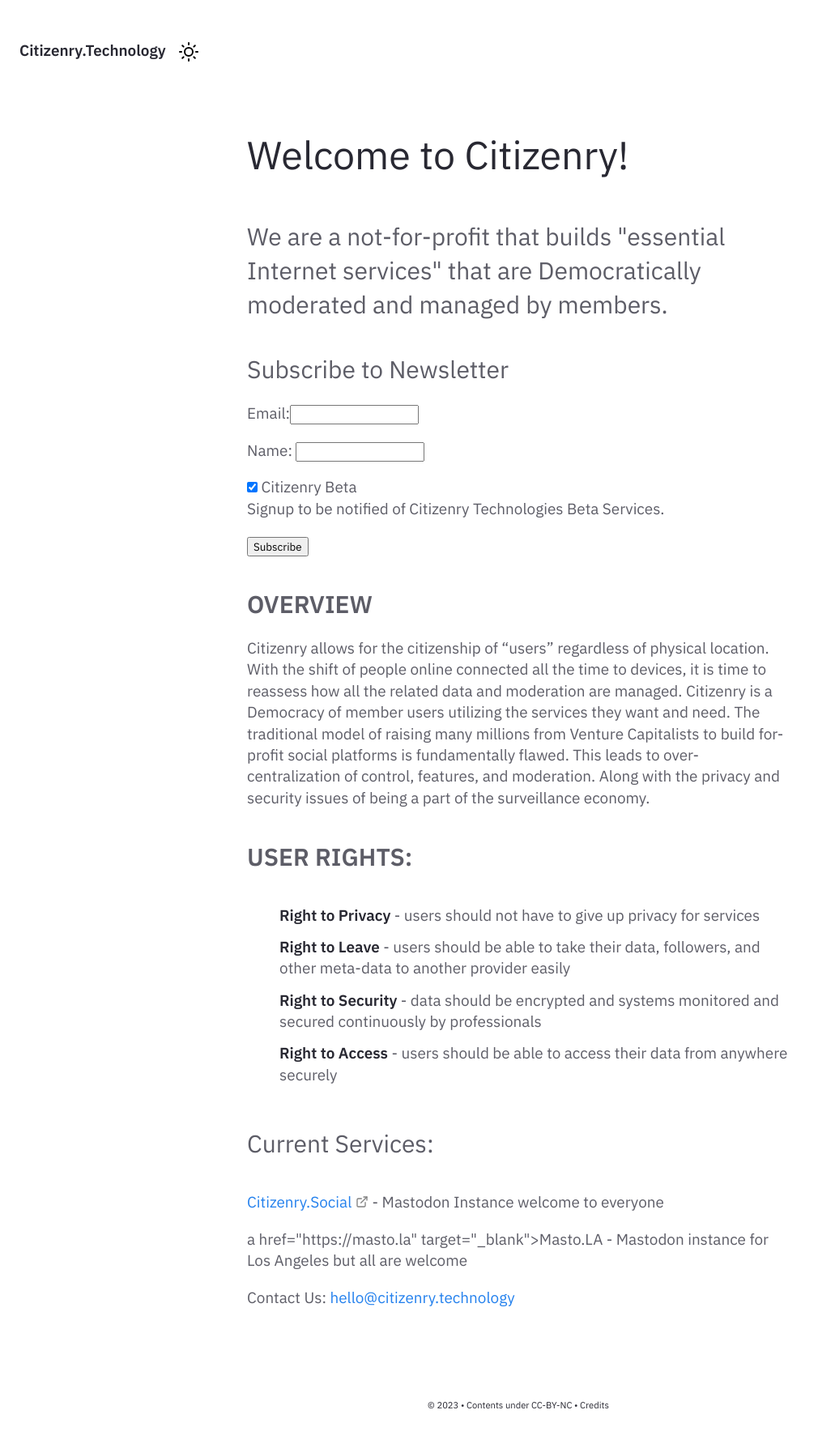
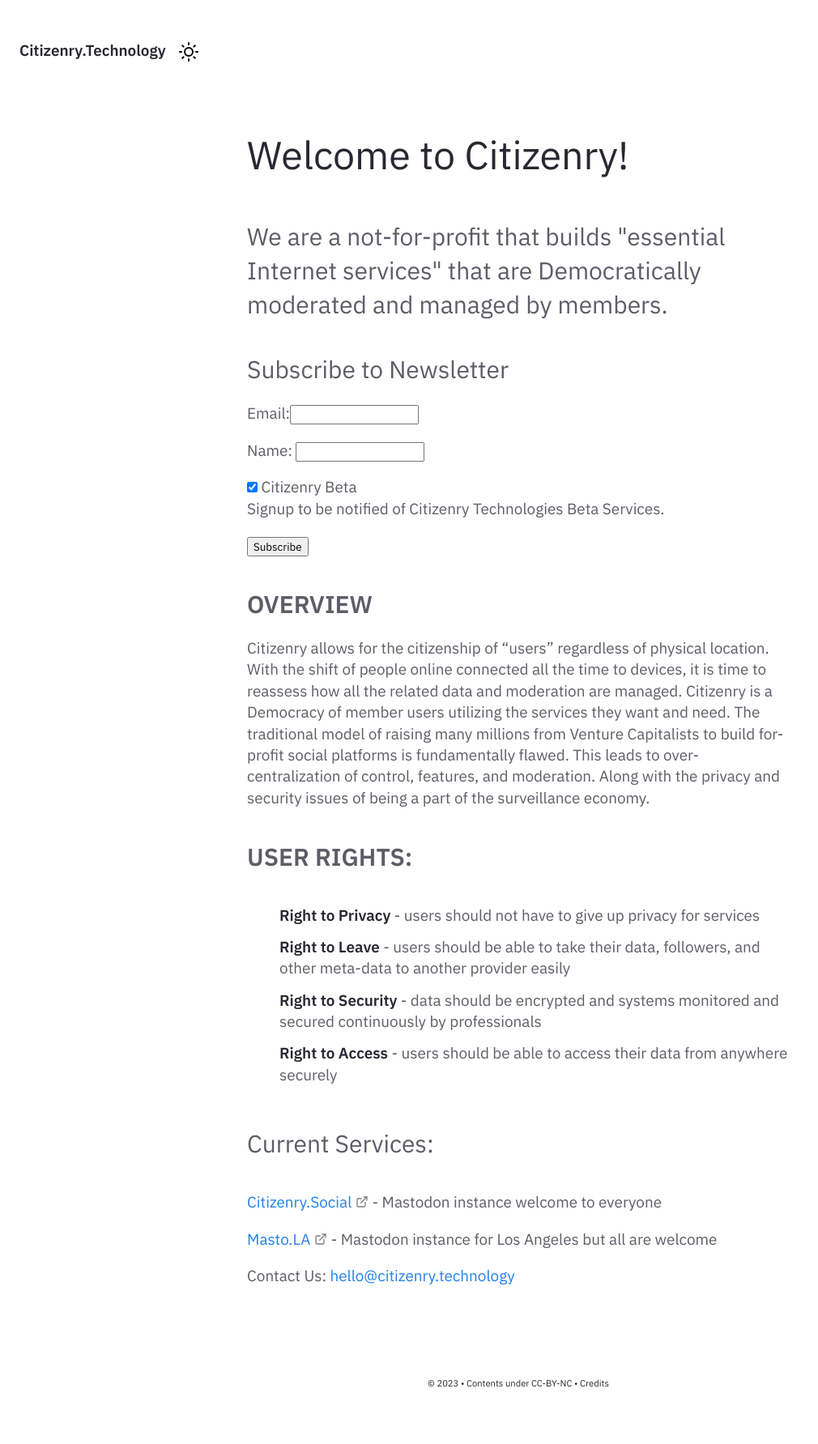
Before and after one commit to Citizenry/Citizenry.github.io, a Jekyll site: the page built from pages/index.md, in a window 1280 px wide. Shown: the whole page at 81% size, without its empty margins (0-1010 px from the left). Built offline with Jekyll 4.4.1, drawn with Linux system fonts in a browser that asks for light colours; after the commit the page ends 1757 px from its top, so only the background shows below that.

Commit message:
fix typo

```diff
--- a/_includes/Homepage.html
+++ b/_includes/Homepage.html
@@ -29,8 +29,8 @@
 </ul>
 
 <p><h3>Current Services:</h3></p>
-<p><a href="https://citizenry.social" target="_blank">Citizenry.Social</a> - Mastodon Instance welcome to everyone</p>
-<p>a href="https://masto.la" target="_blank">Masto.LA</a> - Mastodon instance for Los Angeles but all are welcome</p>
+<p><a href="https://citizenry.social" target="_blank">Citizenry.Social</a> - Mastodon instance welcome to everyone</p>
+<p><a href="https://masto.la" target="_blank">Masto.LA</a> - Mastodon instance for Los Angeles but all are welcome</p>
 
 <p>Contact Us:<a href="mailto:hello@citizenry.technology"> hello@citizenry.technology</a></p>
 </div> </div>
```
